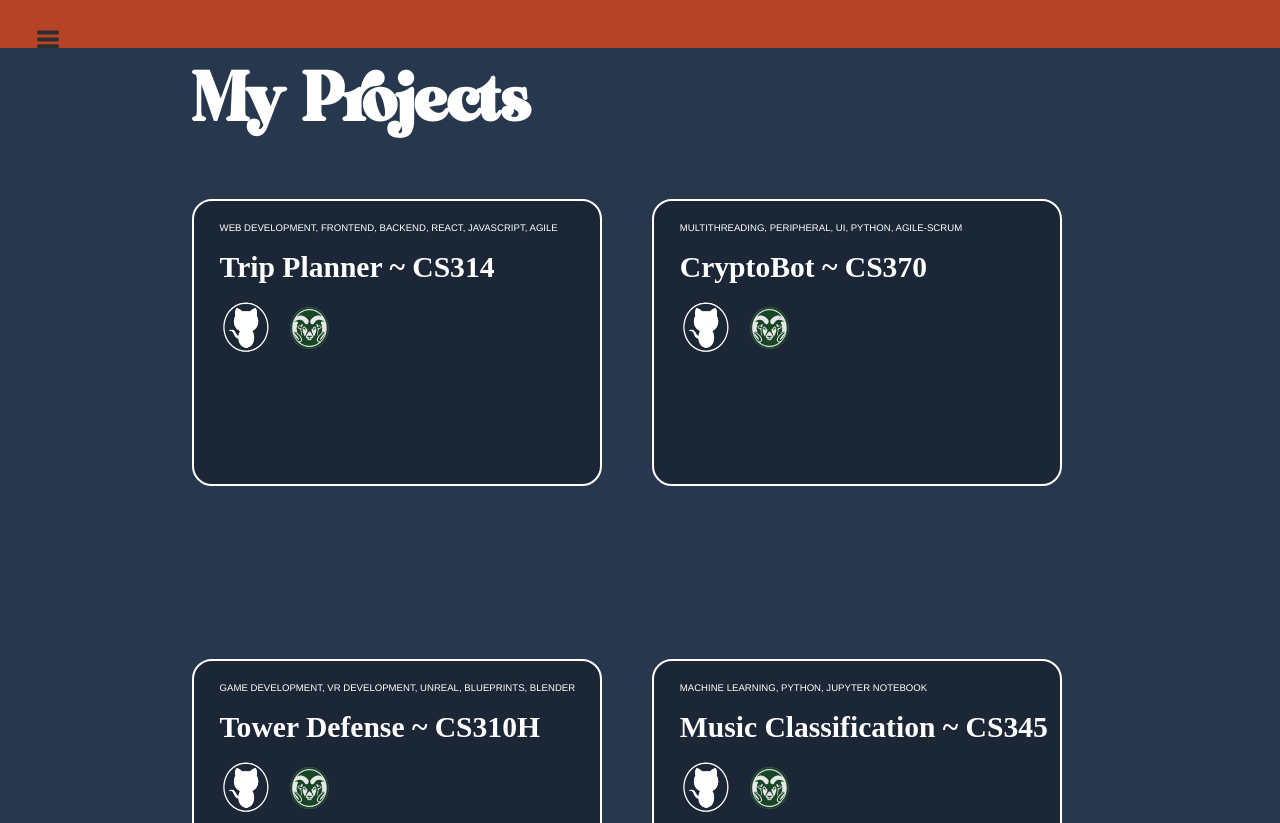
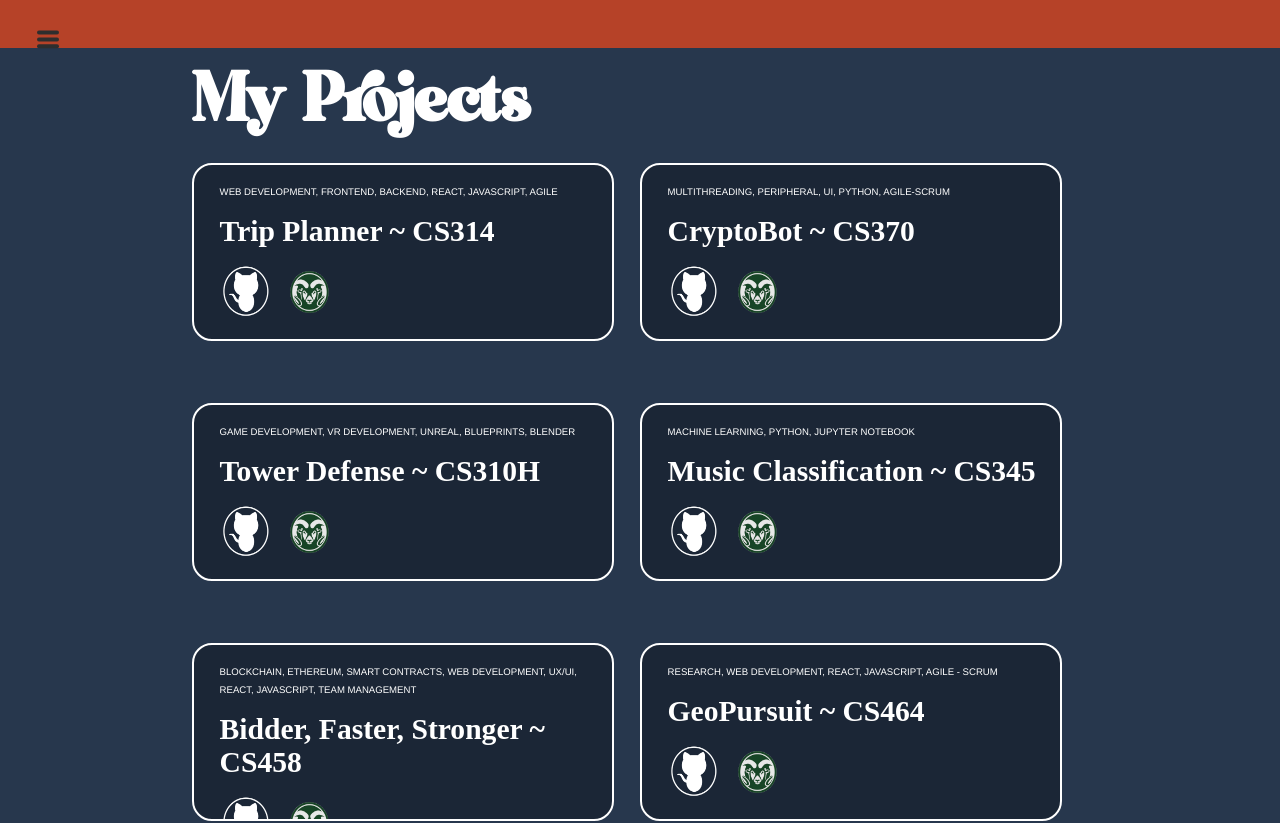
Before and after one commit to Retrope13/Personal-Website, a React (Create React App) app: page /Projects in a window 1280 px wide. Shown: the top 823 px of the page. Built offline with nearby package versions, Linux system fonts and the light colour scheme.

Commit message:
Less negative space underneath the cards

```diff
--- a/src/Card.css
+++ b/src/Card.css
@@ -93,11 +93,12 @@
 
   .card {
     position: relative;
-    padding: 25px;
-    height: 460px;
+    padding: 1vw;
+    height: 35vh;
     width: auto;
     flex: 0 0 40%;
     max-width: 40%;
+    margin-bottom: -5vh;
   }
 
   .card:nth-child(4n + 1),
```
